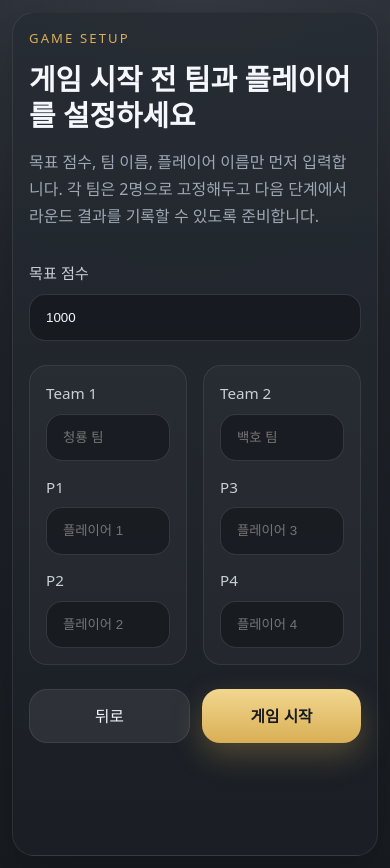
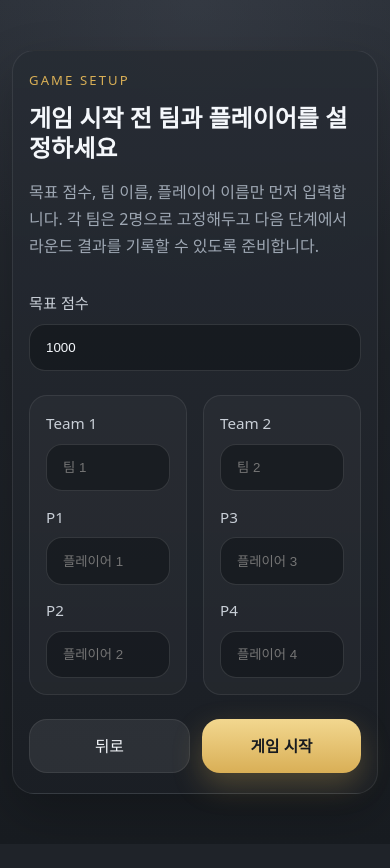
Before and after one commit to tichup/tichup-frontend, a React (Vite) app: page / in a window 390 px wide. Both pictures are taken after a click on the button "START". After the commit the page ends 844 px from the top, so only its background shows below. Built offline with nearby package versions, Linux system fonts and the light colour scheme; a web font is replaced by a local one.

Commit message:
style: 게임 셋업과 보드 제목 및 모바일 UI 미세 조정

```diff
--- a/src/App.css
+++ b/src/App.css
@@ -64,11 +64,12 @@
 
 /* Layout */
 .screen {
-  min-height: 100vh;
+  min-height: 100dvh;
   display: flex;
   align-items: center;
   justify-content: center;
   padding: 2rem;
+  box-sizing: border-box;
 }
 
 .panel {
@@ -99,7 +100,7 @@
 .panel-title {
   margin: 0;
   color: #f4f7fb;
-  font-size: clamp(1.8rem, 4vw, 2.5rem);
+  font-size: clamp(1.5rem, 3vw, 2rem);
   line-height: 1.25;
 }
 
@@ -307,6 +308,11 @@
   border: 1px solid rgba(255, 255, 255, 0.08);
   border-radius: 22px;
   background: rgba(255, 255, 255, 0.03);
+}
+
+.stats-summary-card {
+  padding-top: 0.5rem;
+  padding-bottom: 0.75rem;
 }
 
 .team-block {
@@ -1187,7 +1193,7 @@
   }
 
   .panel {
-    padding: 1rem;
+    padding: 1.25rem 1rem;
     border-radius: 22px;
   }
 
@@ -1225,17 +1231,17 @@
     grid-template-columns: repeat(2, minmax(0, 1fr));
   }
 
+  .setup-screen {
+    align-items: center;
+    justify-content: center;
+  }
+
   .stats-summary-grid {
     grid-template-columns: repeat(3, minmax(0, 1fr));
   }
 
   .stats-summary-label {
     font-size: 0.76rem;
-  }
-
-  .stats-summary-card {
-    padding-top: 0.9rem;
-    padding-bottom: 0.9rem;
   }
 
   .stats-summary-value {
@@ -1311,12 +1317,16 @@
   .team-card,
   .round-block,
   .result-card,
-  .stats-summary-card,
   .stats-card,
   .player-input-card,
   .history-card,
   .stats-detail-item {
     padding: 1rem;
+    border-radius: 18px;
+  }
+
+  .stats-summary-card {
+    padding: 0.5rem 1rem;
     border-radius: 18px;
   }
 
--- a/src/App.jsx
+++ b/src/App.jsx
@@ -8,8 +8,8 @@ const APP_STORAGE_KEY = "tichup.app-state.v1";
 const initialGameConfig = {
   targetScore: 1000,
   teams: [
-    { id: 0, name: "청룡 팀", playerIds: [0, 1] },
-    { id: 1, name: "백호 팀", playerIds: [2, 3] },
+    { id: 0, name: "팀 1", playerIds: [0, 1] },
+    { id: 1, name: "팀 2", playerIds: [2, 3] },
   ],
   players: [
     { id: 0, name: "플레이어 1", teamId: 0 },
--- a/src/components/GameSetup.jsx
+++ b/src/components/GameSetup.jsx
@@ -43,7 +43,7 @@ function GameSetup({ initialConfig, onBack, onStartGame }) {
   }
 
   return (
-    <main className="screen">
+    <main className="screen setup-screen">
       <section className="panel setup-panel">
         <div className="panel-header">
           <div>
--- a/src/components/StatsPanel.jsx
+++ b/src/components/StatsPanel.jsx
@@ -165,7 +165,10 @@ function StatsBarList({ title, items, tone }) {
                 <div
                   className={`stats-bar-fill ${tone} ${item.totalPoints < 0 ? "is-negative" : ""}`}
                   style={{
-                    width: `${Math.max((Math.abs(item.totalPoints) / maxAbsValue) * 100, 6)}%`,
+                    width:
+                      item.totalPoints === 0
+                        ? "0%"
+                        : `${Math.max((Math.abs(item.totalPoints) / maxAbsValue) * 100, 6)}%`,
                   }}
                 />
               </div>
```
